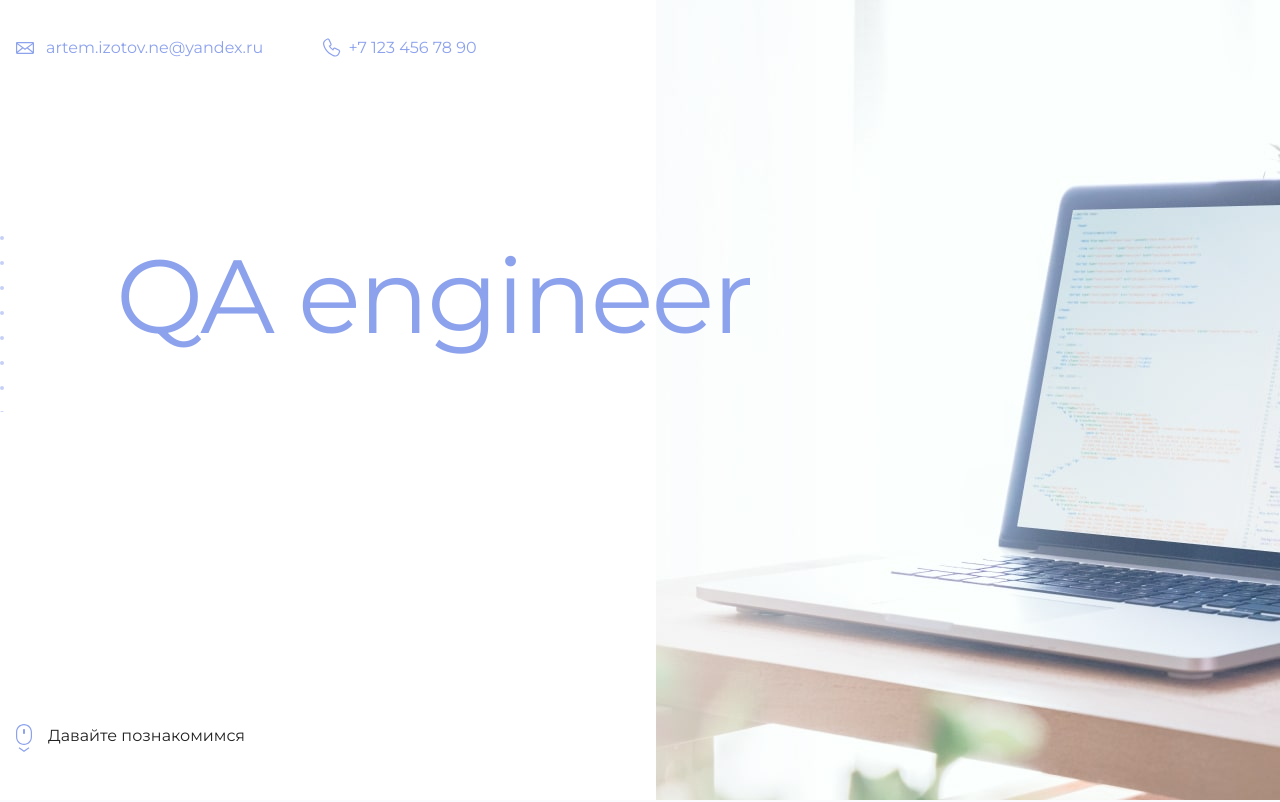
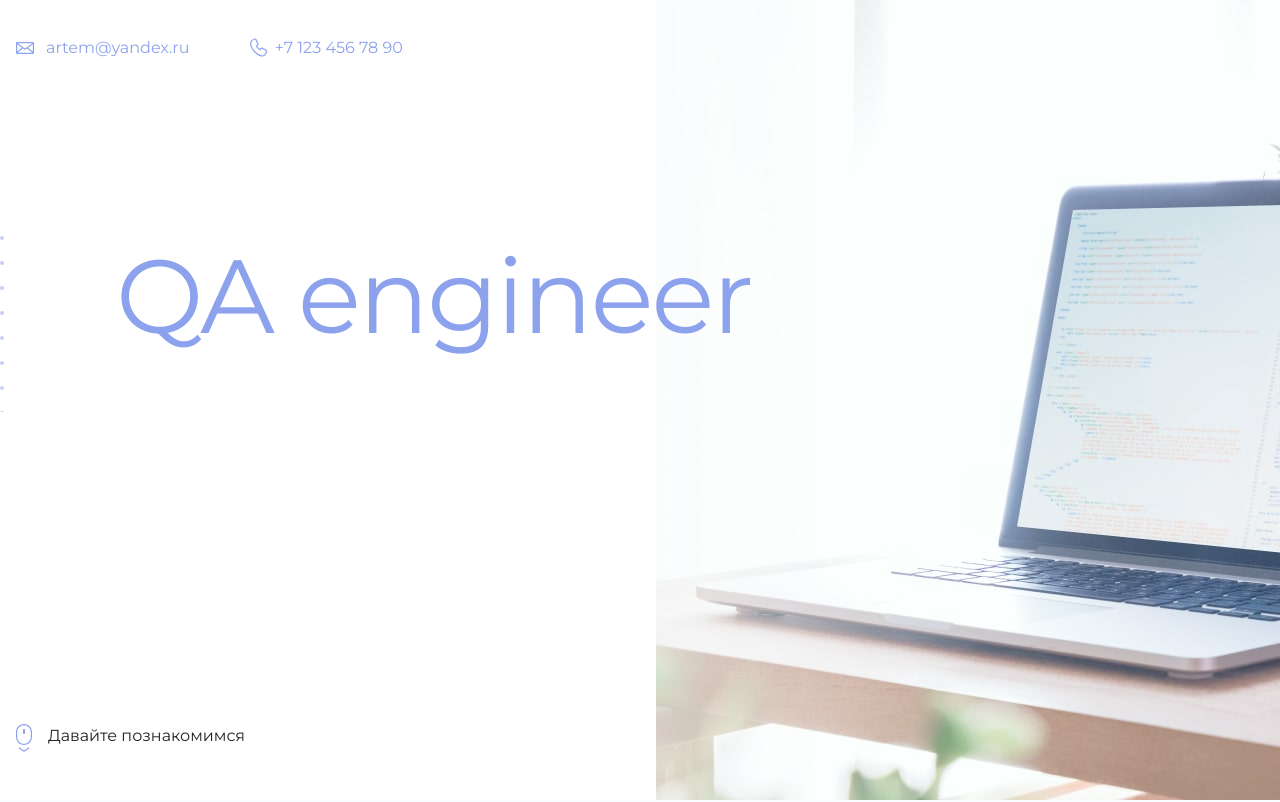
Before and after one commit to Tema72/Tema72.github.io, a plain HTML site: page index.html in a window 1280 px wide. Shown: the top 802 px of the page. Drawn offline with Linux system fonts and the light colour scheme.

Commit message:
Update index.html

```diff
--- a/index.html
+++ b/index.html
@@ -28,7 +28,7 @@
   <body>
     <header class="page-header">
       <div class="container">
-          <a class="header-email" href="mailto:artem.izotov.ne@yandex.ru">artem.izotov.ne@yandex.ru</a>
+          <a class="header-email" href="mailto:artem@yandex.ru">artem@yandex.ru</a>
           <a class="header-phone" href="tel:+71234567890">+7 123 456 78 90</a>
         </div>
     </header>
@@ -96,7 +96,7 @@
 
     <footer class="page-footer">
       <div class="container">
-        <a class="footer-email" href="mailto:artem.izotov.ne@yandex.ru">artem.izotov.ne@yandex.ru</a>
+        <a class="footer-email" href="mailto:artem@yandex.ru">artem@yandex.ru</a>
         <a class="footer-phone" href="tel:+71234567890">+7 123 456 78 90</a>
       </div>
     </footer>
```
